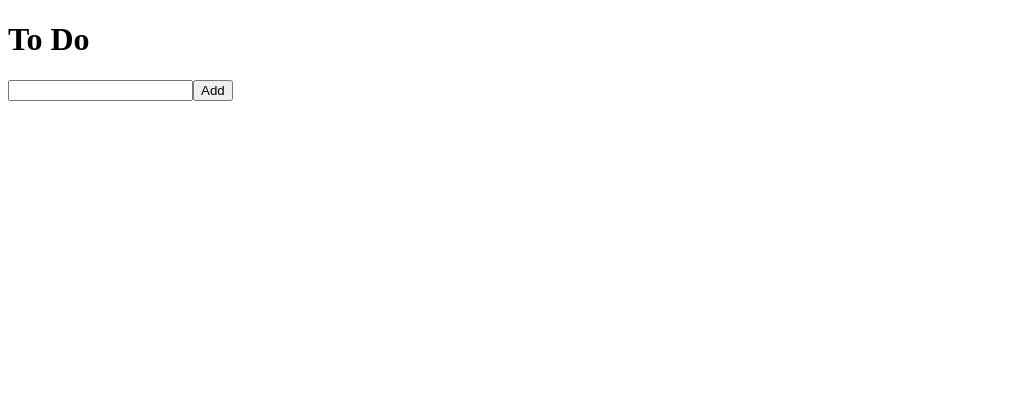
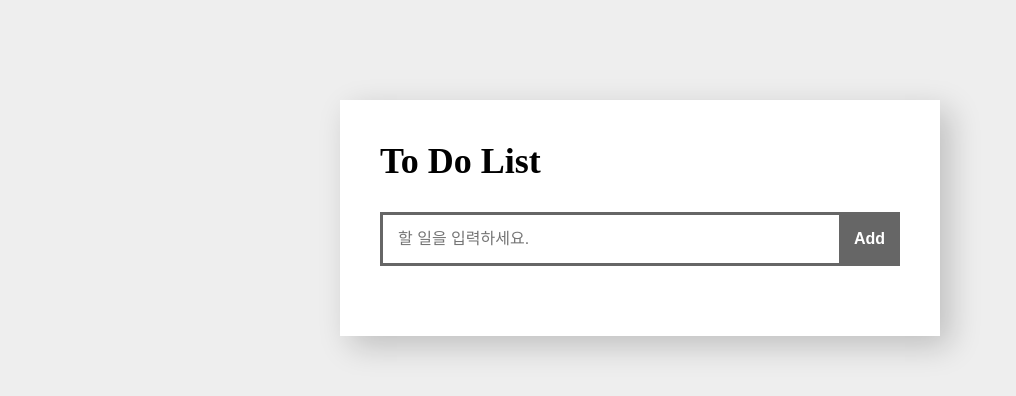
Before and after one commit to hdy86/vanilla-redux, a React (Create React App) app: page /#/ in a window 1280 px wide. Shown: the top 396 px of the page, without its empty margins (0-1016 px from the left). Built offline with nearby package versions, Linux system fonts and the light colour scheme.

Commit message:
edit css, add localStorage

```diff
--- a/package.json
+++ b/package.json
@@ -13,6 +13,7 @@
     "react-router-dom": "^6.4.4",
     "react-scripts": "5.0.1",
     "redux": "^4.2.0",
+    "styled-components": "^5.3.6",
     "web-vitals": "^2.1.4"
   },
   "scripts": {
--- a/public/index.html
+++ b/public/index.html
@@ -12,6 +12,11 @@
     <link rel="apple-touch-icon" href="%PUBLIC_URL%/logo192.png" />
     <link rel="manifest" href="%PUBLIC_URL%/manifest.json" />
     <title>Vanilla Redux</title>
+    <style>
+      body {
+        margin: 0;
+      }
+    </style>
   </head>
   <body>
     <div id="root"></div>
--- a/src/components/App.js
+++ b/src/components/App.js
@@ -1,16 +1,26 @@
 import React from "react";
 import { HashRouter as Router, Routes, Route } from "react-router-dom";
+import styled from "styled-components";
 import Home from "../routes/Home";
 import Detail from "../routes/Detail";
 
+const Wrapper = styled.div`
+  min-height: 100vh;
+  padding: 100px 20px;
+  background: #eee;
+  box-sizing: border-box;
+`;
+
 function App() {
   return (
+    <Wrapper>
       <Router>
         <Routes>
           <Route path="/" exact element={<Home />}></Route>
           <Route path="/:id" element={<Detail />}></Route>
         </Routes>
       </Router>
+    </Wrapper>
   );
 }
 
--- a/src/components/ToDo.js
+++ b/src/components/ToDo.js
@@ -1,14 +1,46 @@
 import React from "react";
 import { Link } from "react-router-dom";
 import { connect } from "react-redux";
+import styled from "styled-components";
 import { remove } from "../store";
+
+const Li = styled.li`
+  display: flex;
+  align-items: center;
+  padding: 20px 0;
+  border-bottom: 2px solid #eee;
+`;
+const Text = styled.div`
+  flex: 1;
+  padding-right: 10px;
+
+  a {
+    text-decoration: none;
+    font-size: 16px;
+    color: #222;
+  }
+`;
+const Btn = styled.div`
+  button {
+    padding: 5px 10px;
+    border: 2px solid #666;
+    background: transparent;
+    color: #666;
+    font-weight: bold;
+    cursor: pointer;
+  }
+`;
 
 function ToDo({ text, onBtnClick, id }) {
   return (
-    <li>
-      <Link to={`/${id}`}>{text}</Link>
-      <button onClick={onBtnClick}>DEL</button>
-    </li>
+    <Li>
+      <Text>
+        <Link to={`/${id}`}>{text}</Link>
+      </Text>
+      <Btn>
+        <button onClick={onBtnClick}>DEL</button>
+      </Btn>
+    </Li>
   );
 }
 
--- a/src/routes/Detail.js
+++ b/src/routes/Detail.js
@@ -1,16 +1,31 @@
 import React from "react";
 import { connect } from "react-redux";
 import { useParams } from "react-router-dom";
+import styled from "styled-components";
+
+const Container = styled.div`
+  width: 100%;
+  max-width: 600px;
+  margin: 0 auto;
+  padding: 40px;
+  background: #fff;
+  box-sizing: border-box;
+  box-shadow: 10px 10px 30px rgba(0, 0, 0, 0.2);
+
+  @media all and (max-width: 767px) {
+    padding: 30px 20px;
+  }
+`;
 
 function Detail({ toDos }) {
   const myId = useParams().id;
   const toDo = toDos.find((toDo) => toDo.id === parseInt(myId));
 
   return (
-    <>
+    <Container>
       <h1>{toDo?.text}</h1>
       <h5>Created at: {toDo?.id}</h5>
-    </>
+    </Container>
   );
 }
 
--- a/src/routes/Home.js
+++ b/src/routes/Home.js
@@ -1,7 +1,62 @@
 import React, { useState } from "react";
 import { connect } from "react-redux";
+import styled from "styled-components";
 import { add } from "../store";
 import ToDo from "../components/ToDo";
+
+const Container = styled.div`
+  width: 100%;
+  max-width: 600px;
+  margin: 0 auto;
+  padding: 40px;
+  background: #fff;
+  box-sizing: border-box;
+  box-shadow: 10px 10px 30px rgba(0, 0, 0, 0.2);
+
+  @media all and (max-width: 767px) {
+    padding: 30px 20px;
+  }
+`;
+const Title = styled.h2`
+  font-size: 36px;
+  margin: 0;
+`;
+const Form = styled.form`
+  display: flex;
+  margin: 30px 0;
+
+  @media all and (max-width: 767px) {
+    margin: 20px 0;
+  }
+`;
+const Input = styled.input`
+  flex: 1;
+  padding: 15px;
+  border: 3px solid #666;
+  border-right: 0;
+  font-size: 16px;
+
+  @media all and (max-width: 767px) {
+    padding: 10px;
+  }
+`;
+const Button = styled.button`
+  padding: 15px;
+  border: 0;
+  background: #666;
+  font-size: 16px;
+  color: #fff;
+  font-weight: bold;
+
+  @media all and (max-width: 767px) {
+    padding: 10px;
+  }
+`;
+const Ul = styled.ul`
+  list-style: none;
+  padding: 0;
+  margin: 0;
+`;
 
 function Home({ toDos, addToDo }) {
   const [text, setText] = useState("");
@@ -15,18 +70,23 @@ function Home({ toDos, addToDo }) {
   }
 
   return (
-    <>
-      <h1>To Do</h1>
-      <form onSubmit={onSubmit}>
-        <input type="text" value={text} onChange={onChange} />
-        <button>Add</button>
-      </form>
-      <ul>
+    <Container>
+      <Title>To Do List</Title>
+      <Form onSubmit={onSubmit}>
+        <Input
+          type="text"
+          placeholder="할 일을 입력하세요."
+          value={text}
+          onChange={onChange}
+        />
+        <Button>Add</Button>
+      </Form>
+      <Ul>
         {toDos.map((toDo) => (
           <ToDo {...toDo} key={toDo.id} />
         ))}
-      </ul>
-    </>
+      </Ul>
+    </Container>
   );
 }
 
--- a/src/store.js
+++ b/src/store.js
@@ -16,13 +16,23 @@ const reducer = createReducer([], {
 
 const toDos = createSlice({
   name: "toDosReducer",
-  initialState: [],
+  initialState: () => {
+    if (localStorage.getItem("todoList")) {
+      return JSON.parse(localStorage.getItem("todoList"));
+    } else {
+      return [];
+    }
+  },
   reducers: {
     add: (state, action) => {
       state.push({ text: action.payload, id: Date.now() });
+      localStorage.setItem("todoList", JSON.stringify(state));
     },
-    remove: (state, action) =>
-      state.filter((toDo) => toDo.id !== action.payload),
+    remove: (state, action) => {
+      const newToDos = state.filter((toDo) => toDo.id !== action.payload);
+      localStorage.setItem("todoList", JSON.stringify(newToDos));
+      return newToDos;
+    },
   },
 });
 
```
Also changed, not shown: 1 other file (tests, documents, lock files or other folders). Lines whose indentation alone changed are shown as unchanged.
